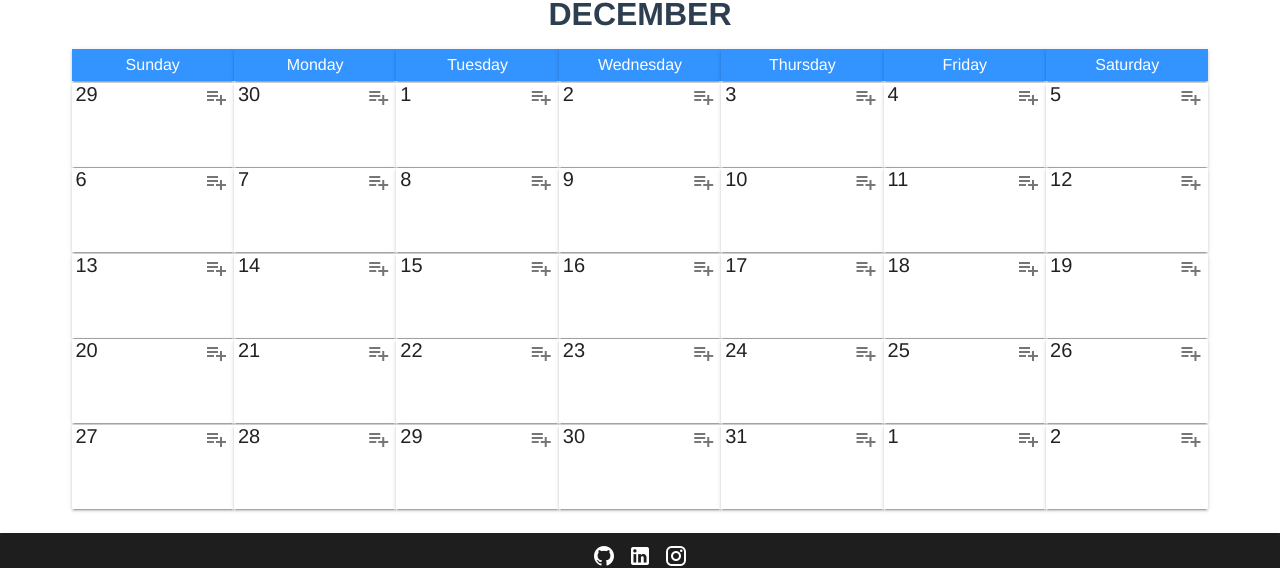
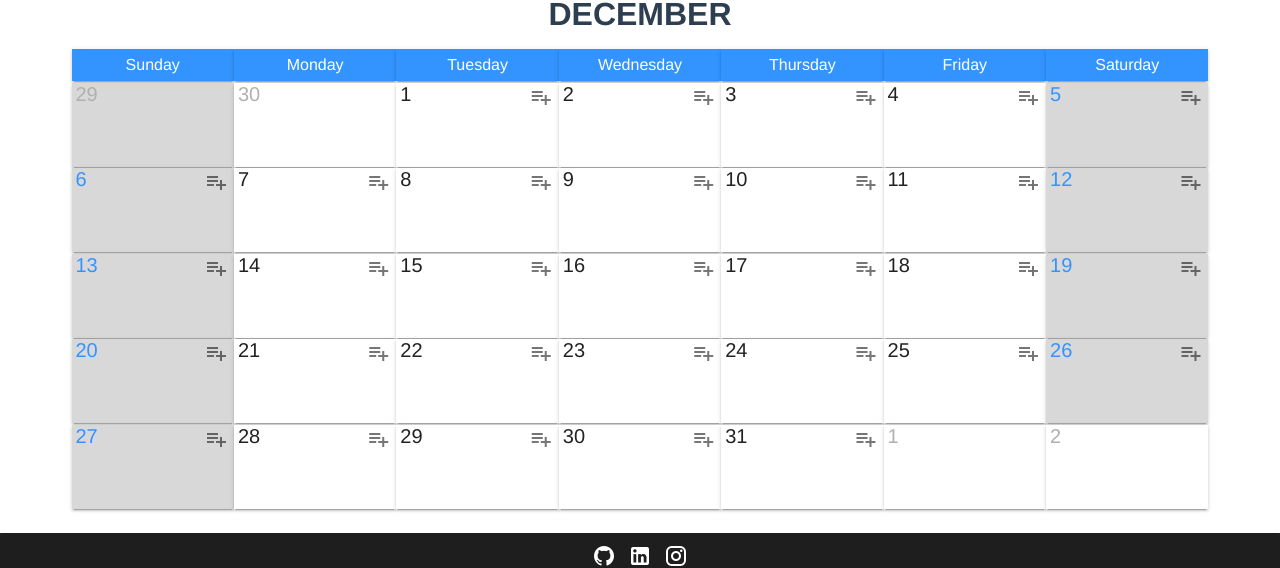
Before and after one commit to eacarras/calendar_reminder_app, a Vue app: page /#/ in a window 1280 px wide. Shown: the part 144-712 px from the top of the page. Built offline with nearby package versions, Linux system fonts and the light colour scheme.

Commit message:
Add edit reminder and improve code to keep always working

```diff
--- a/src/components/alert/AlertReminder.vue
+++ b/src/components/alert/AlertReminder.vue
@@ -55,14 +55,14 @@
             @click="saveReminder"
             elevation="2"
             outlined
-          >Agregar</v-btn>
+          >{{ this.reminder ? 'Edit' : 'Add' }}</v-btn>
         </v-col>
         <v-col cols="6">
           <v-btn
             @click="closeModal"
             elevation="2"
             outlined
-          >Cancelar</v-btn>
+          >Cancel</v-btn>
         </v-col>
       </v-row>
     </v-card>
@@ -99,6 +99,21 @@ export default {
       type: Number,
       required: true,
     },
+    reminder: {
+      type: Object,
+      default: undefined,
+    },
+  },
+  watch: {
+    reminder() {
+      if (this.reminder) {
+        this.title = this.reminder.title,
+        this.hour = this.reminder.hour,
+        this.description = this.reminder.message,
+        this.city = this.reminder.city ? this.reminder.city : '';
+        this.color = this.reminder.color;
+      }
+    },
   },
   data() {
     return {
@@ -132,6 +147,9 @@ export default {
       else if(this.hour.trim().split(':').length != 2)
         this.activeSnackBar('Ingrese una hora en el formato hh:mm para continuar');
       else {
+        if (this.reminder) {
+          this.$store.dispatch('reminder/removeReminder', this.reminder);
+        }
         const reminder = new Reminder(
           this.title,
           this.description,
@@ -142,7 +160,7 @@ export default {
           this.city,
           this.color,
         );
-        this.$store.dispatch('addRemminder', reminder);
+        this.$store.dispatch('reminder/addRemminder', reminder);
         this.closeModal();
       }
     },
--- a/src/components/calendar/Calendar.vue
+++ b/src/components/calendar/Calendar.vue
@@ -12,16 +12,34 @@
     <v-row v-for="row in weeksNumber" :key="row" no-gutters>
       <v-col class="calenday-container__days-number-container" v-for="dayNumber in getDaysOfTheWeek(row)" :key="dayNumber.calendarDay">
         <v-card
-          class="calenday-container__days-number-container-item card--not-radius"
+          :class="
+            isFirstOrLastDay(dayNumber.calendarDay.split('-')[1])
+              ? 'calenday-container__days-number-container-item card--not-radius'
+              : 'calenday-container__days-number-container-item card--not-radius--disable-bg'
+          "
           elevation="14"
           height="5.25rem"
         >
-          <p class="calenday-container__days-number-container-item__day">{{ dayNumber.calendarDay }}</p>
+          <p
+            :class="
+              dayNumber.calendarDay.split('-').length === 3
+                ? 'calenday-container__days-number-container-item__day text-color--disable'
+                : isFirstOrLastDay(dayNumber.calendarDay.split('-')[1])
+                  ? 'calenday-container__days-number-container-item__day'
+                  : 'calenday-container__days-number-container-item__day text-color--blue'
+            "
+          >{{ dayNumber.calendarDay.split('-')[0] }}</p>
           <div class="calenday-container__days-number-container-item__reminders">
-            <v-btn @click="openModal(dayNumber.calendarDay)" small icon>
+            <v-btn v-if="dayNumber.calendarDay.split('-').length < 3" @click="openModal(dayNumber.calendarDay)" small icon>
               <v-icon>mdi-playlist-plus</v-icon>
             </v-btn>
-            <v-card class="reminder-card--style" v-for="reminder in getCropReminders(dayNumber.remindersOfTheDay)" :key="reminder.hour">
+            <v-card
+              class="reminder-card--style"
+              @click="editReminder(reminder)"
+              v-for="reminder in getCropReminders(dayNumber.remindersOfTheDay)"
+              :key="reminder.hour"
+              :color="reminder.color"
+            >
               {{ getFinalReminderText(reminder.title) }}
             </v-card>
             <p class="text--size" v-if="dayNumber.remindersOfTheDay.length > 2">You have {{ dayNumber.remindersOfTheDay.length - 2 }} more reminders</p>
@@ -29,7 +47,12 @@
         </v-card>
       </v-col>
     </v-row>
-    <alert-reminder v-show="isAddingReminder" @close-modal="closeModal" :dayOfReminder="daySelected"></alert-reminder>
+    <alert-reminder
+      v-show="isAddingReminder"
+      @close-modal="closeModal"
+      :reminder="reminderSelected"
+      :dayOfReminder="daySelected"
+    ></alert-reminder>
   </v-container>
 </template>
 
@@ -64,12 +87,19 @@ export default {
       weeksNumber: 0,
       daySelected: 0,
       isAddingReminder: false,
+      reminderSelected: null,
     };
   },
   computed: {
     ...mapGetters('reminder', {
       preSavedReminders: 'getReminders',
     })
+  },
+  watch: {
+    preSavedReminders() {
+      const newReminder = this.updateReminders();
+      this.daysOfTheMonth = newReminder;
+    },
   },
   mounted() {
     const indexFirstDay = this.days.indexOf(this.daysWithNumber[0].split('-')[1]);
@@ -82,7 +112,7 @@ export default {
 
       for(let day = 0; day < indexFirstDay; day++) {
         lastMonthDayNumber = lastMonthDays - (indexFirstDay - day - 1);
-        tmpArray.push(`${lastMonthDayNumber}-${this.days[day]}`);
+        tmpArray.push(`${lastMonthDayNumber}-${this.days[day]}-d`);
       }
 
       this.daysOfTheMonth = [...tmpArray, ...this.daysWithNumber]
@@ -91,23 +121,11 @@ export default {
     if(indexLastDay < 6) {
       let nextDayMonth = 1;
       for(let day = indexLastDay; day < 6; day++) {
-        this.daysOfTheMonth.push(`${nextDayMonth++}-${this.days[day]}`);
+        this.daysOfTheMonth.push(`${nextDayMonth++}-${this.days[day]}-d`);
       }
     }
 
-    this.daysOfTheMonth = this.daysOfTheMonth.map(element => {
-      const calendarDay = parseInt(element.split('-')[0]);
-      const remindersOfTheDay = this.preSavedReminders.length ? this.preSavedReminders.reduce((acc, reminder) => {
-        if (reminder.day === calendarDay) acc.push(reminder);
-
-        return acc;
-      }) : [];
-
-      return {
-        calendarDay,
-        remindersOfTheDay,
-      };
-    });
+    this.daysOfTheMonth = this.updateReminders();
     this.weeksNumber = this.daysOfTheMonth.length / 7;
   },
   methods: {
@@ -117,11 +135,36 @@ export default {
       const firstIndexSlice = (weekNumber - 1) * 7
       return this.daysOfTheMonth.slice(firstIndexSlice, firstIndexSlice + 7);
     },
+    editReminder(reminderToEdit) {
+      this.reminderSelected = reminderToEdit;
+      this.isAddingReminder = true;
+    },
+    updateReminders() {
+      return this.daysOfTheMonth.map(element => {
+        const havePreSavedData = typeof element !== typeof '';
+        const splitData = havePreSavedData ? element.calendarDay.split('-') : element.split('-');
+        const calendarDay = parseInt(splitData[0]);
+        const remindersOfTheDay = this.preSavedReminders.length ? this.preSavedReminders.reduce((acc, reminder) => {
+          if (reminder.day === calendarDay && splitData.length < 3) acc.push(reminder);
+
+          return acc;
+        }, []) : [];
+
+        return {
+          calendarDay: havePreSavedData ? element.calendarDay : element,
+          remindersOfTheDay,
+        };
+      });
+    },
+    isFirstOrLastDay(day) {
+      return this.days.indexOf(day) > 0 && this.days.indexOf(day) < 6;
+    },
     openModal(dayNumber) {
       this.daySelected = parseInt(dayNumber);
       this.isAddingReminder = true;
     },
     closeModal(val) {
+      this.reminderSelected = null;
       this.isAddingReminder = val;
     },
     getCropReminders(arrayReminders) {
@@ -148,6 +191,10 @@ export default {
 .card--not-radius {
   border-radius: 0%;
 }
+.card--not-radius--disable-bg {
+  border-radius: 0%;
+  background-color: #D8D8D8;
+}
 .calenday-container__days-number-container {
   margin-top: .1rem;
 }
@@ -156,6 +203,12 @@ export default {
   grid-template-columns: 1.75rem 1fr;
   padding: 0 .25rem;
   font-size: 20px;
+}
+.text-color--blue {
+  color: #3393FF;
+}
+.text-color--disable {
+  color: #B0B0B0;
 }
 .calenday-container__days-number-container-item__day {
   display: flex;
--- a/src/store/modules/reminder.js
+++ b/src/store/modules/reminder.js
@@ -13,13 +13,22 @@ const actions = {
   addRemminder({ commit }, reminder) {
     commit('setReminder', reminder);
   },
+  removeReminder({ commit }, reminder) {
+    commit('deleteReminder', reminder);
+  },
 }
 
 // Mutations
 const mutations = {
   setReminder(state, reminder) {
     state.reminders.push(reminder);
-  }
+  },
+  deleteReminder(state, reminder) {
+    const index = state.reminders.findIndex(e => e.title === reminder.title);
+    console.log(index, state.reminders);
+    state.reminders.splice(index, 1);
+    console.log(state.reminders);
+  },
 }
 
 export default {
```
